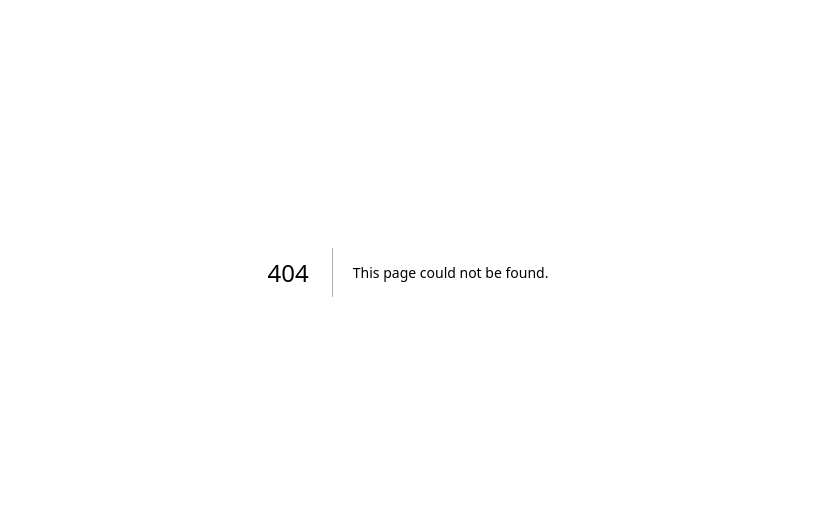
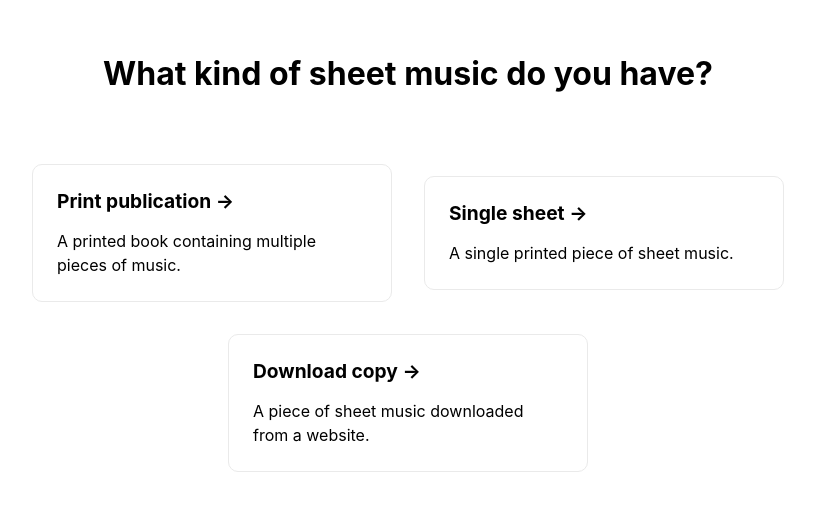
Before and after one commit to CheckersRT/ecc-data-submission-app, a Next.js app: page /selectType in a window 1280 px wide. Before the commit this address had no page. Shown: the part 128-638 px from the top of the page, without its empty margins (232-1047 px from the left). Built offline with nearby package versions, Linux system fonts and the light colour scheme.

Commit message:
initial setup

```diff
--- /dev/null
+++ b/pages/selectType.js
@@ -0,0 +1,48 @@
+import styles from "../styles/SelectType.module.css";
+import Head from "next/head";
+
+export default function SelectType({ params }) {
+  return (
+    <div className={styles.container}>
+      <Head>
+        <title>Select Type</title>
+        <link rel="icon" href="/favicon.ico" />
+      </Head>
+
+      <h2 className={styles.title}>What kind of sheet music do you have?</h2>
+      <div className={styles.grid}>
+        <a href="/upload/printed-pub" className={styles.card}>
+          <h3>Print publication &rarr;</h3>
+          <p>A printed book containing multiple pieces of music.</p>
+        </a>
+
+        <a href="/upload/single-sheet" className={styles.card}>
+          <h3>Single sheet &rarr;</h3>
+          <p>A single printed piece of sheet music.</p>
+        </a>
+
+        <a
+          href="/upload/download-copy"
+          className={styles.card}
+        >
+          <h3>Download copy &rarr;</h3>
+          <p>A piece of sheet music downloaded from a website.</p>
+        </a>
+
+      </div>
+      <style jsx global>{`
+        html,
+        body {
+          padding: 0;
+          margin: 0;
+          font-family: -apple-system, BlinkMacSystemFont, Segoe UI, Roboto,
+            Oxygen, Ubuntu, Cantarell, Fira Sans, Droid Sans, Helvetica Neue,
+            sans-serif;
+        }
+        * {
+          box-sizing: border-box;
+        }
+      `}</style>
+    </div>
+  );
+}
--- /dev/null
+++ b/styles/SelectType.module.css
@@ -0,0 +1,68 @@
+.container {
+    min-height: 100vh;
+    padding: 0 0.5rem;
+    display: flex;
+    flex-direction: column;
+    justify-content: center;
+    align-items: center;
+  }
+
+.title {
+    margin: 0 0 0.5rem;
+    line-height: 1.15;
+    font-size: 2rem;
+  }
+
+  .title {
+    text-align: center;
+  }
+
+
+.grid {
+    display: flex;
+    align-items: center;
+    justify-content: center;
+    flex-wrap: wrap;
+
+    max-width: 800px;
+    margin-top: 3rem;
+  }
+
+  .card {
+    margin: 1rem;
+    flex-basis: 45%;
+    padding: 1.5rem;
+    text-align: left;
+    color: inherit;
+    text-decoration: none;
+    border: 1px solid #eaeaea;
+    border-radius: 10px;
+    transition:
+      color 0.15s ease,
+      border-color 0.15s ease;
+  }
+
+  .card:hover,
+  .card:focus,
+  .card:active {
+    color: #0070f3;
+    border-color: #0070f3;
+  }
+
+  .card h3 {
+    margin: 0 0 1rem 0;
+    font-size: 1.2rem;
+  }
+
+  .card p {
+    margin: 0;
+    font-size: 1rem;
+    line-height: 1.5;
+  }
+
+  @media (max-width: 600px) {
+    .grid {
+      width: 100%;
+      flex-direction: column;
+    }
+  }
--- /dev/null
+++ b/styles/Upload.module.css
@@ -0,0 +1,18 @@
+.container {
+    min-height: 100vh;
+    padding: 0 0.5rem;
+    display: flex;
+    flex-direction: column;
+    justify-content: center;
+    align-items: center;
+  }
+
+.title {
+    margin: 0 0 0.5rem;
+    line-height: 1.15;
+    font-size: 2rem;
+  }
+
+  .title {
+    text-align: center;
+  }
```
Also changed, not shown: pages/index.js (+13 -66 lines), pages/upload/download-copy.js (added, +15 -0 lines), pages/upload/printed-pub.js (added, +15 -0 lines), pages/upload/single-sheet.js (added, +15 -0 lines), styles/Home.module.css (+0 -40 lines).
